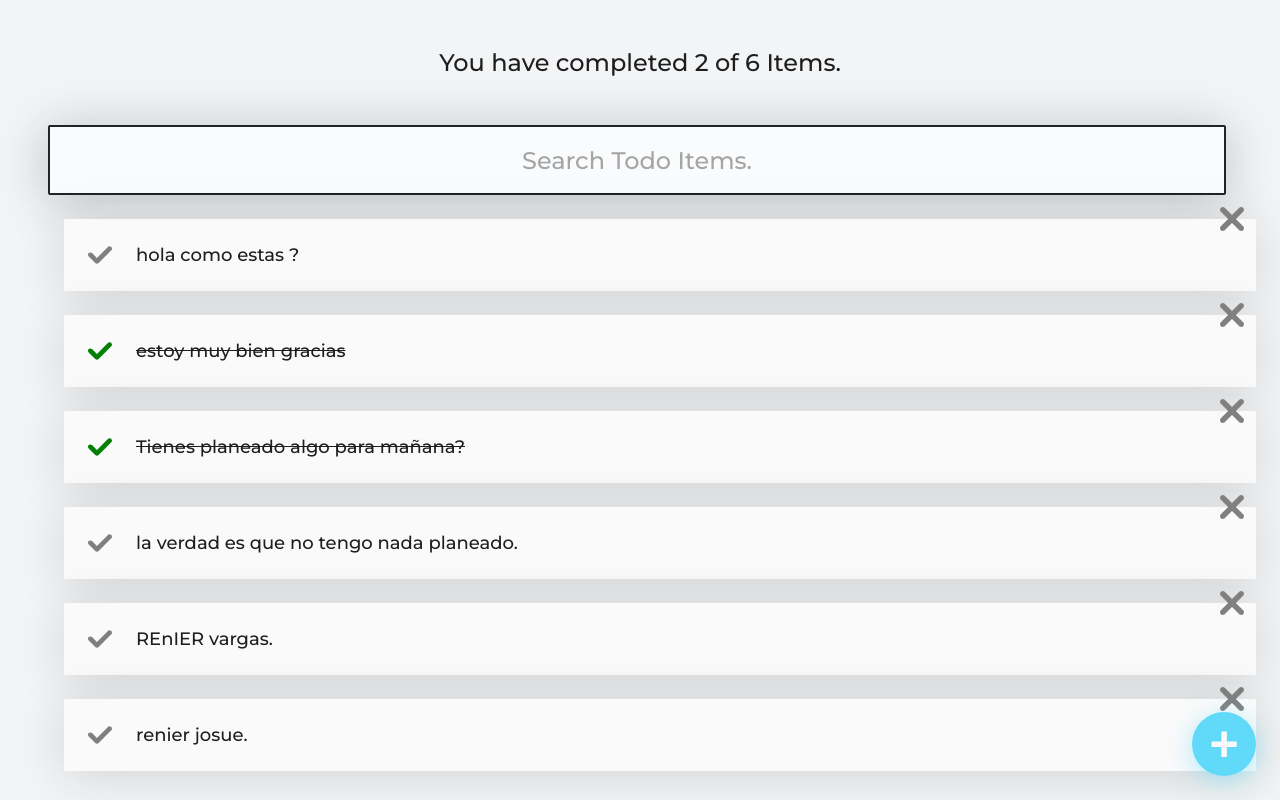
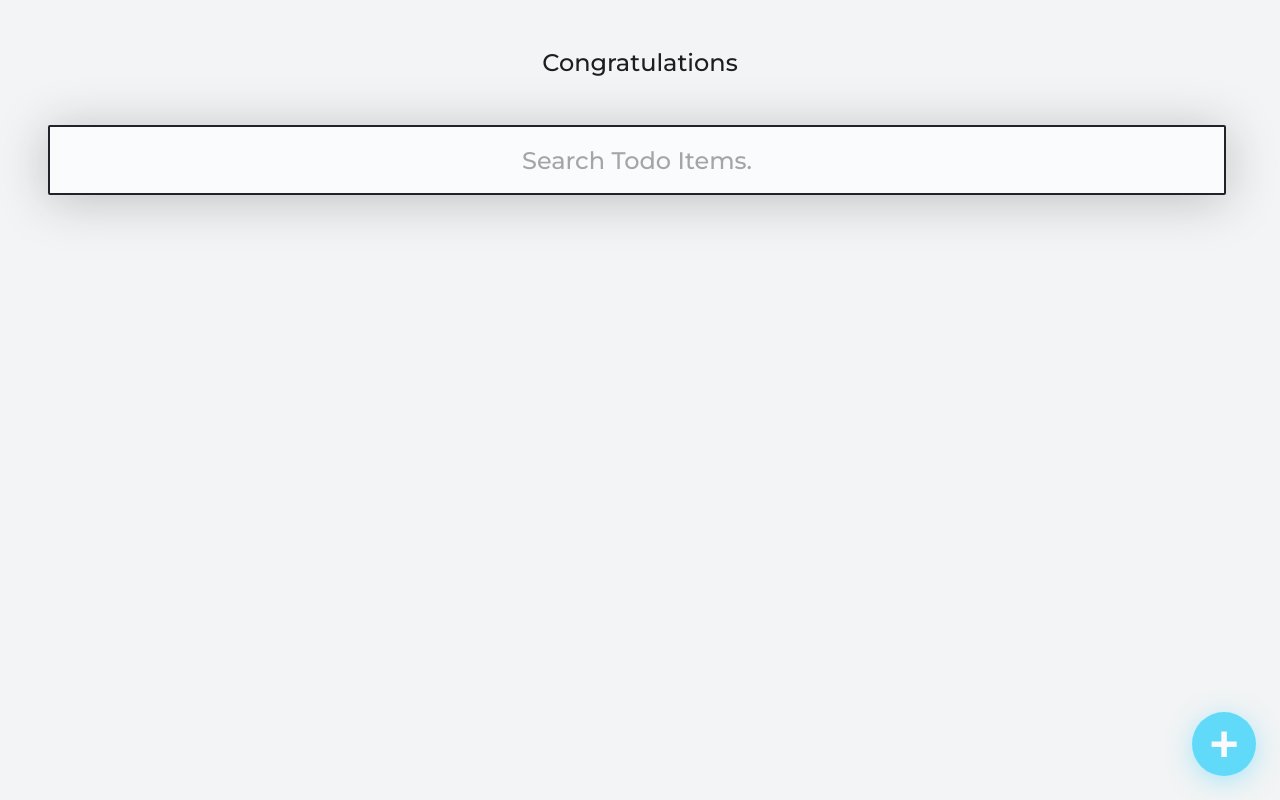
Before and after one commit to renier1989/react-basic-course, a React (Create React App) app: page / in a window 1280 px wide. Built offline with nearby package versions, Linux system fonts and the light colour scheme.

Commit message:
Progress Class13

```diff
--- a/src/App.js
+++ b/src/App.js
@@ -5,25 +5,47 @@
 import { TodoItem } from "./TodoItem";
 import React from "react";
 
-const defaultTodos = [
-  { text: "hola como estas ?", completed: false },
-  { text: "estoy muy bien gracias", completed: true },
-  { text: "Tienes planeado algo para mañana?", completed: true },
-  { text: "la verdad es que no tengo nada planeado.", completed: false },
-  { text: "REnIER vargas.", completed: false },
-  { text: "renier josue.", completed: false },
-];
+// const defaultTodos = [
+//   { text: "hola como estas ?", completed: false },
+//   { text: "estoy muy bien gracias", completed: true },
+//   { text: "Tienes planeado algo para mañana?", completed: true },
+//   { text: "la verdad es que no tengo nada planeado.", completed: false },
+//   { text: "REnIER vargas.", completed: false },
+//   { text: "renier josue.", completed: false },
+// ];
+
+// localStorage.setItem('TODOS_V1', JSON.stringify(defaultTodos));
+
+// localStorage.setItem('TODOS_V1',parsedTodos);
 
 function App() {
+  const todos_local = localStorage.getItem('TODOS_V1');
+
+  let parsedTodos;
+
+  if(!todos_local){
+    localStorage.setItem('TODOS_V1', JSON.stringify([]));
+    parsedTodos = [];
+  }else{
+    parsedTodos = JSON.parse(todos_local);
+
+  }
+
   const [searchValue, setSearchValue] = React.useState('');
   // console.log(searchValue);
 
-  const [todos, setTodos] = React.useState(defaultTodos);
+  const [todos, setTodos] = React.useState(parsedTodos);
+  // const [todos, setTodos] = React.useState(defaultTodos);
   const completedTodos = todos.filter((todo)=> !!todo.completed === true).length;
   const totalTodos = todos.length;
   const searchedTodos = todos.filter((todo)=>(
     todo.text.toLowerCase().includes(searchValue.toLowerCase())
   ));
+
+  const saveTodos = (newTodos) => {
+    localStorage.setItem('TODOS_V1',JSON.stringify(newTodos));
+    setTodos(newTodos);
+  }
 
   // esta funcion es para cambiar el status del item
   const chageStatusItem = (text) => {
@@ -35,7 +57,7 @@
     // aqui filtro de la lista de todos que estan en el estado, a que item le dio click y que filtro por su index para poderle cambiar su status
     newTodos[todoIndex].completed = !newTodos[todoIndex].completed;
     // aqui actualizo los todos que se marcaron
-    setTodos(newTodos);
+    saveTodos(newTodos);
   };
 
   const deleteTodoItem = (text) => {
@@ -44,7 +66,7 @@
       (todo) => todo.text === text
     );
     newTodos.splice(todoIndex, 1);
-    setTodos(newTodos);
+    saveTodos(newTodos);
   }
 
   // const messageCounter = `You Have completed ${completedTodos} of ${totalTodos}`;
```
